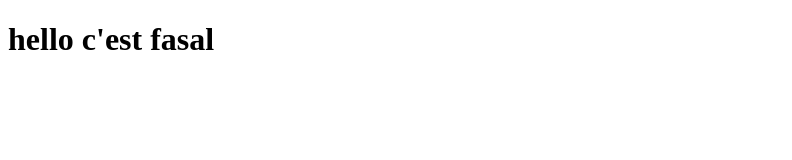
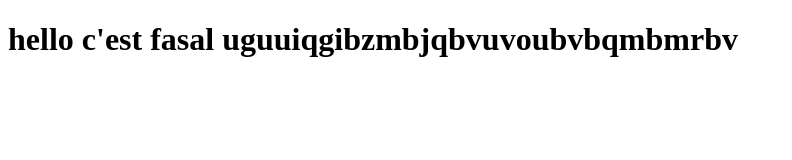
Before and after one commit to kevas007/exemple_git, a plain HTML site: page index.html in a window 1280 px wide. Shown: the whole page, without its empty margins (0-792 px from the left). Drawn offline with Linux system fonts and the light colour scheme.

Commit message:
hahahahah

```diff
--- a/index.html
+++ b/index.html
@@ -9,6 +9,8 @@
 <body>
 <h1>
     hello c'est fasal
+
+    uguuiqgibzmbjqbvuvoubvbqmbmrbv
 </h1>
 </body>
 </html>
```
